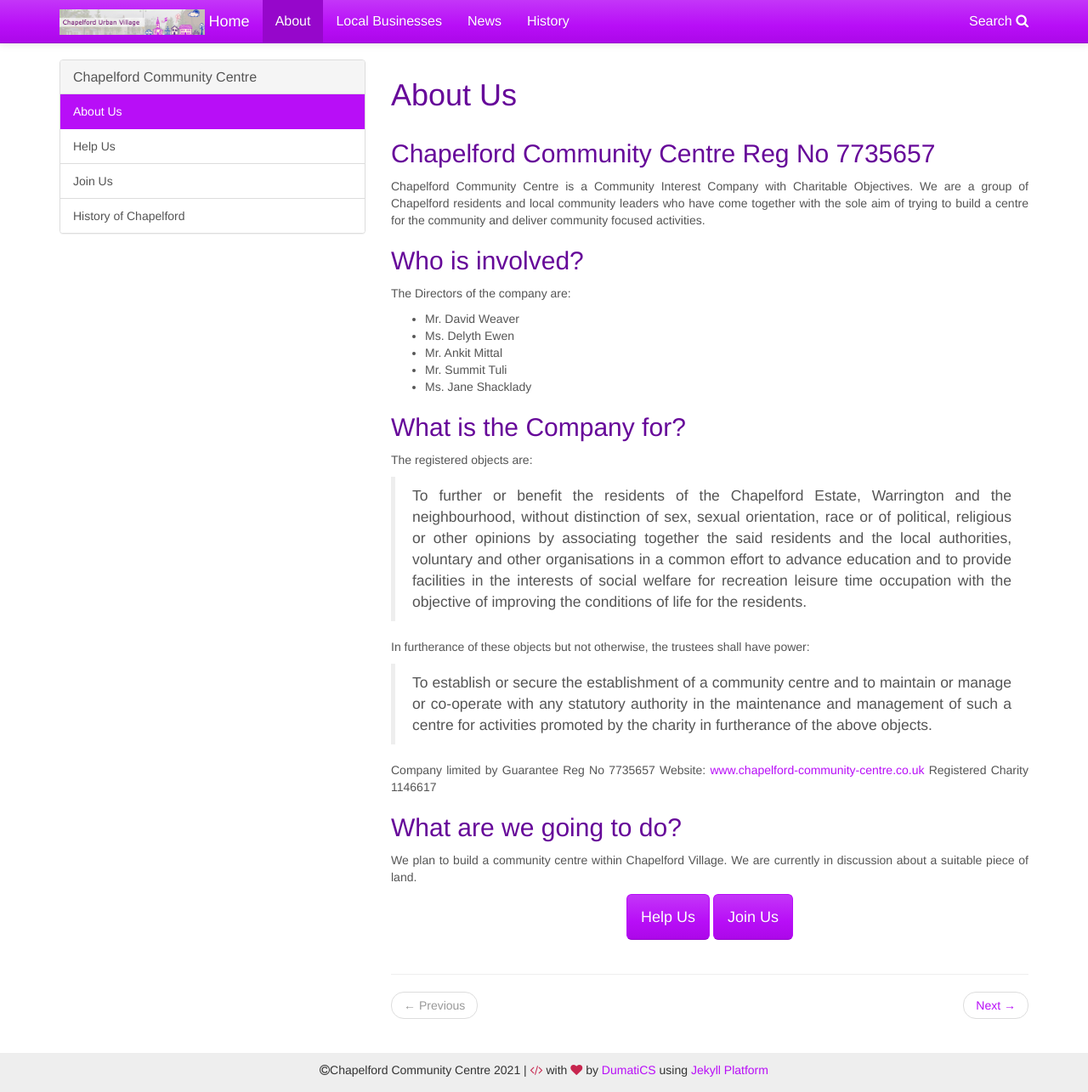
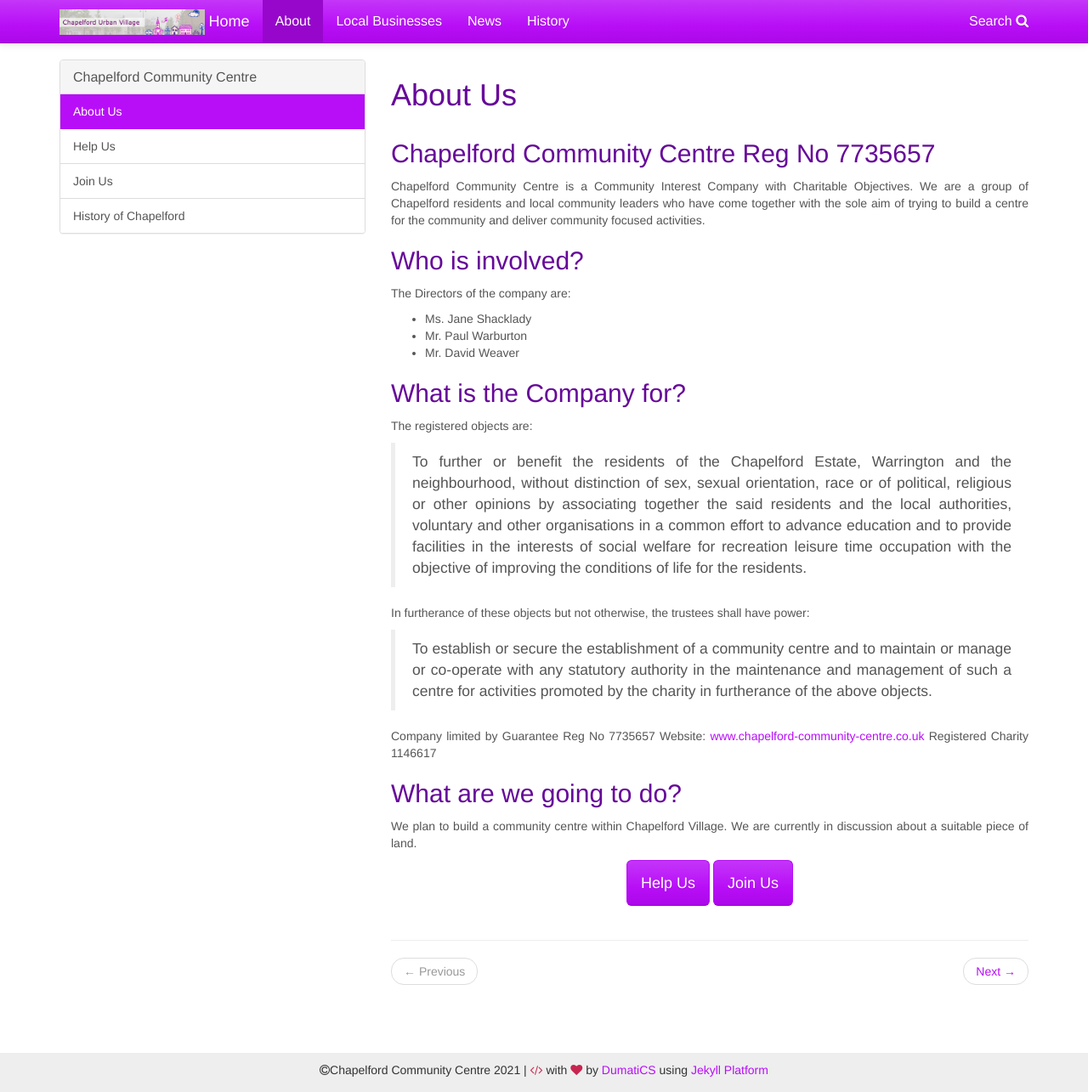
Before and after one commit to chapelford-community-centre/chapelford-community-centre.github.io, a Jekyll site: the page built from _about/index.md, in a window 1280 px wide and 1285 px high. Shown: the whole window at 85% size. Built offline with Jekyll 4.4.1, drawn with Linux system fonts in a browser that asks for light colours; nearby versions of some CDN libraries.

Commit message:
Updated Director Details

```diff
--- a/_about/index.md
+++ b/_about/index.md
@@ -13,11 +13,9 @@ Chapelford Community Centre is a Community Interest Company with Charitable Obje
 
 The Directors of the company are:
 
+* Ms. Jane Shacklady
+* Mr. Paul Warburton
 * Mr. David Weaver
-* Ms. Delyth Ewen
-* Mr. Ankit Mittal
-* Mr. Summit Tuli
-* Ms. Jane Shacklady
 
 ## What is the Company for?
 
```
